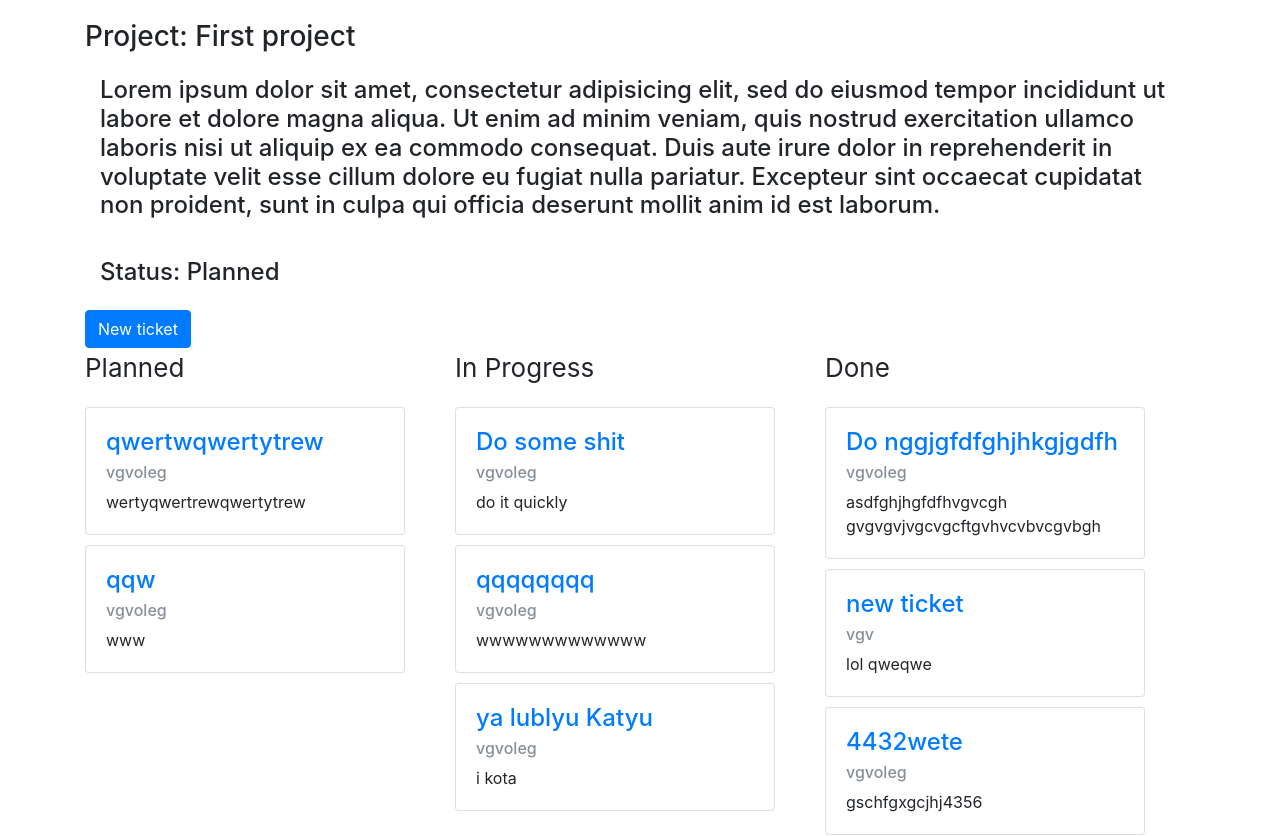
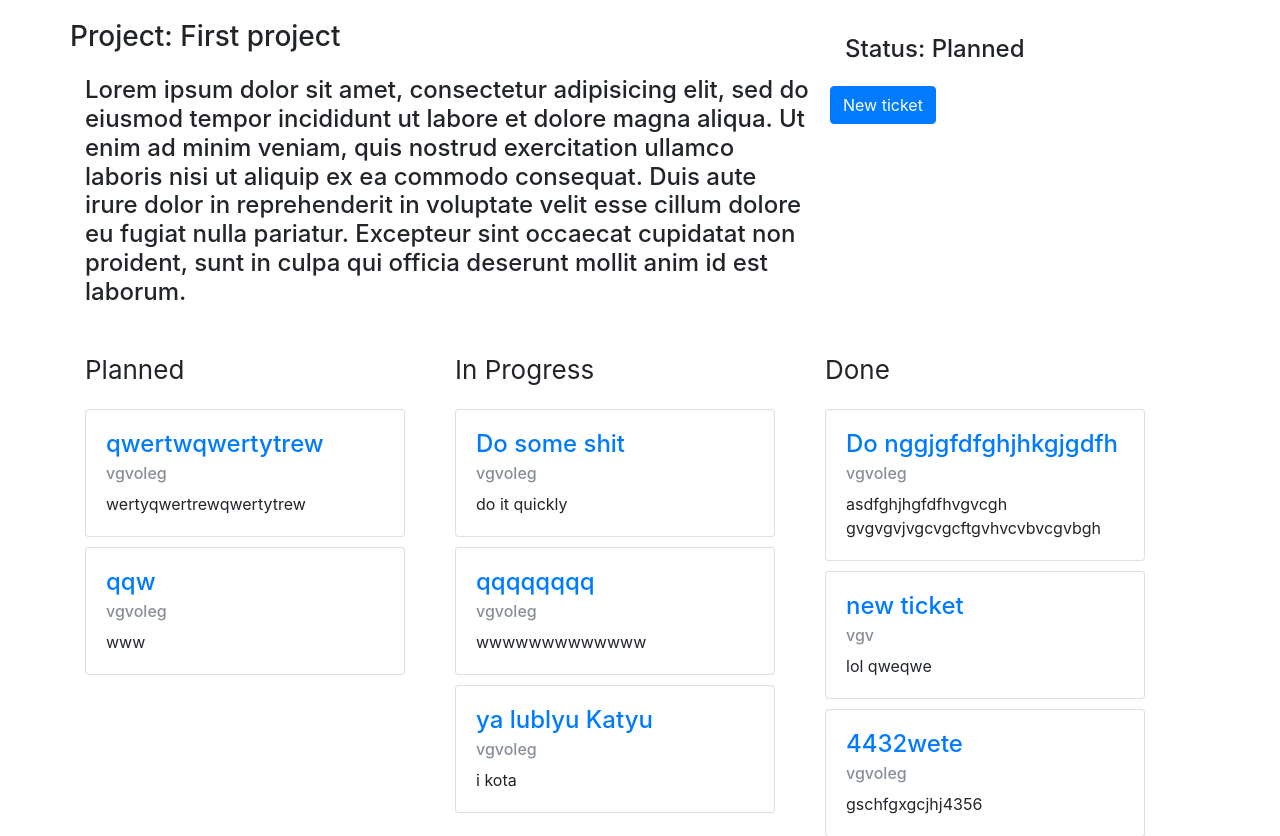
Before and after one commit to PetrovKP/project-management-system, a Django app: page /project/1 in a window 1280 px wide. Shown: the part 62-898 px from the top of the page. Run offline with Django 3.2, Linux system fonts and the light colour scheme; data comes from the database, SQL or seed files in the repository; both versions use the stored data as it was after the commit; some libraries are stand-ins or nearby versions.

Commit message:
update project template

```diff
--- a/posos/app/templates/app/project_template.html
+++ b/posos/app/templates/app/project_template.html
@@ -1,14 +1,26 @@
 {% extends "./base.html" %}
 {% block content %}
 <div class="container">
+    <div class="row" style="margin-bottom: 20px">
+        <div class="col-md-8">
+            <div class="row">
                 <h3>Project: {{project.title}}</h3>
+            </div>
+            <div class="row">
                 <h4 style="padding: 15px">{{project.description}}</h4>
-
+            </div>
+        </div>
+        <div class="col-md-4" >
+            <div class="row">
                 <h4 style="padding: 15px" data-toggle="modal" data-target="#updateStatusModal">Status: {{project.status}}</h4>
-
+            </div>
+            <div class="row">
                 <button type="button" class="btn btn-primary" data-toggle="modal" data-target="#newTicketModal">
                     New ticket
                 </button>
+            </div>
+        </div>
+    </div>
     <div class="flex-parent">
         {% for status in status_list %}
         <div class="stolb">
```
Also changed, not shown: posos/db.sqlite3. Lines whose indentation alone changed are shown as unchanged.
